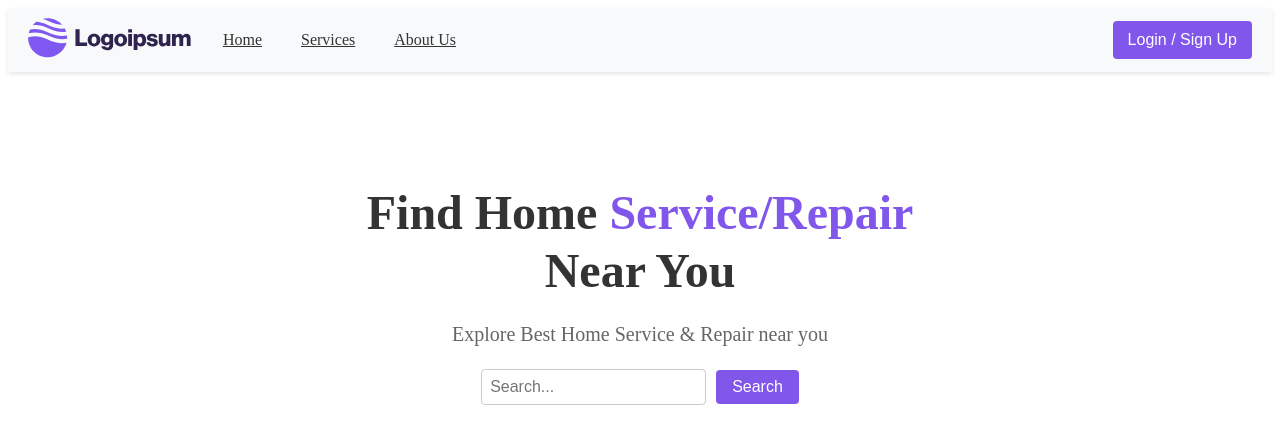
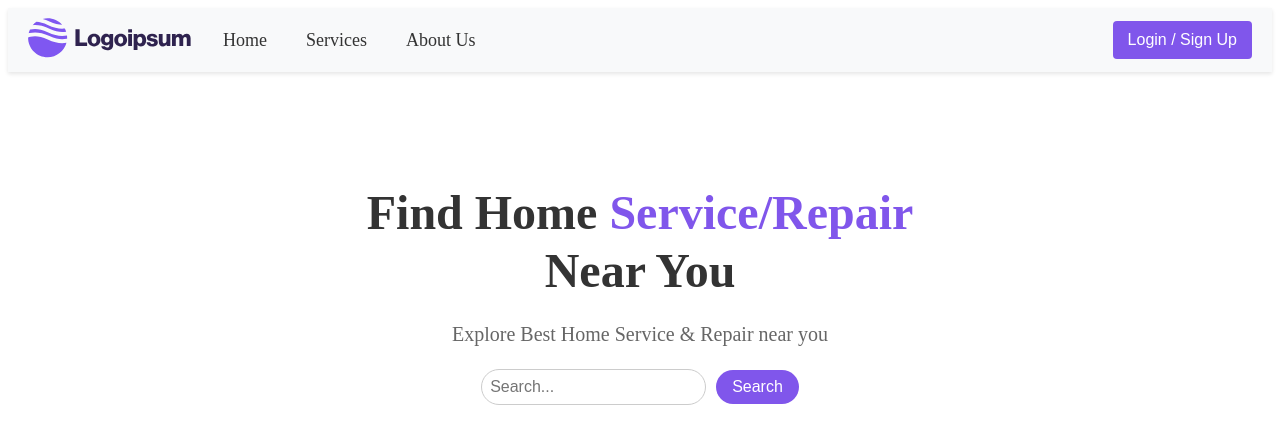
Before and after one commit to rytiscer/FEAC5, a React (Vite) app in the folder frontend/: page / in a window 1280 px wide. Shown: the top 444 px of the page. Built offline with nearby package versions, Linux system fonts and the light colour scheme.

Commit message:
Added some style fixes

```diff
--- a/frontend/src/components/NavigationBar/NavigationBar.module.scss
+++ b/frontend/src/components/NavigationBar/NavigationBar.module.scss
@@ -25,11 +25,12 @@
 .navButton {
   background: none;
   border: none;
-  font-size: 16px;
+  font-size: 18px;
   cursor: pointer;
   color: #333;
   padding: 8px 12px;
   transition: background-color 0.3s ease;
+  text-decoration: none;
 }
 
 .navButton:hover {
--- a/frontend/src/components/SearchBar/SearchBar.module.scss
+++ b/frontend/src/components/SearchBar/SearchBar.module.scss
@@ -7,7 +7,7 @@
 .searchInput {
   padding: 8px;
   font-size: 16px;
-  border-radius: 4px;
+  border-radius: 18px;
   border: 1px solid #ccc;
 }
 
@@ -15,7 +15,7 @@
   padding: 8px 16px;
   font-size: 16px;
   border: none;
-  border-radius: 4px;
+  border-radius: 18px;
   background-color: #8056eb;
   color: white;
   cursor: pointer;
```
